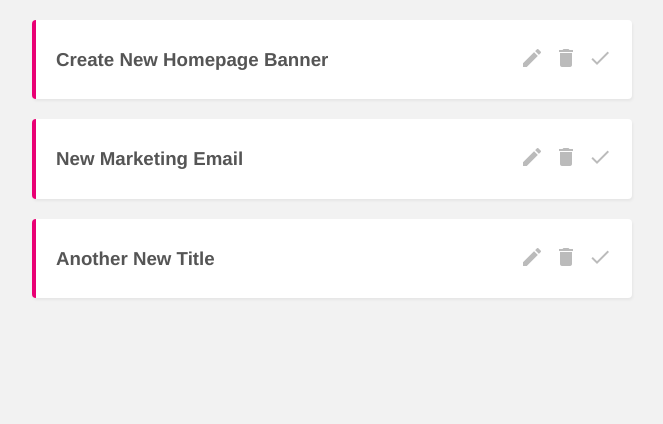
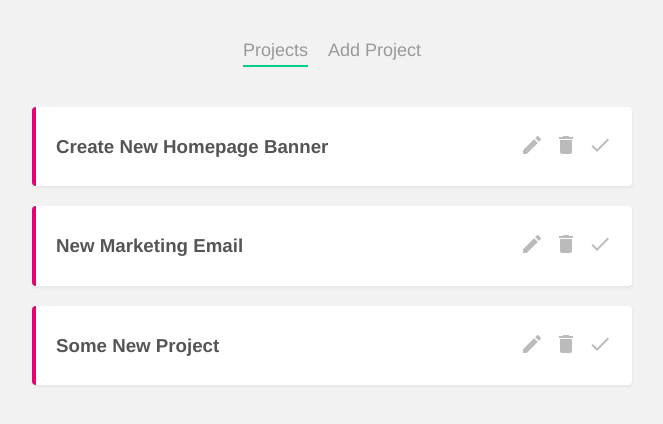
Before and after one commit to kevinmac61/project-planner, a Vue app: page /#/ in a window 1280 px wide. Shown: the top 424 px of the page, without its empty margins (308-971 px from the left). Built offline with nearby package versions, Linux system fonts and the light colour scheme; data requests are answered from the project's data file.

Commit message:
Added ability to edit existing project

```diff
--- a/data/db.json
+++ b/data/db.json
@@ -13,8 +13,8 @@
       "complete": false
     },
     {
-      "title": "Another New Title",
-      "details": "More new content",
+      "title": "Some New Project",
+      "details": "Lorem Ipsum",
       "complete": false,
       "id": 3
     }
--- a/src/App.vue
+++ b/src/App.vue
@@ -1,7 +1,17 @@
 <template>
-
+<Navbar />
   <router-view />
 </template>
+
+<script>
+import Navbar from "./components/Navbar.vue";
+
+export default {
+  components: {
+    Navbar,
+  },
+};
+</script>
 
 <style>
 body {
@@ -15,6 +25,4 @@
   margin: 0 auto;
   color: #555;
 }
-
-
 </style>
--- /dev/null
+++ b/src/components/Navbar.vue
@@ -0,0 +1,30 @@
+<template>
+  <nav class="main-nav">
+    <router-link :to="{ name: 'Home' }">Projects</router-link>
+    <router-link :to="{ name: 'AddProject' }">Add Project</router-link>
+  </nav>
+</template>
+
+<script>
+export default {};
+</script>
+
+<style>
+.main-nav {
+  text-align: center;
+  margin: 40px auto;
+}
+
+.main-nav a {
+  display: inline-block;
+  text-decoration: none;
+  margin: 0 10px;
+  color: #999;
+  font-size: 18px;
+}
+
+a.router-link-active {
+  border-bottom: 2px solid #00ce89;
+  padding-bottom: 4px;
+}
+</style>
--- a/src/components/SingleProject.vue
+++ b/src/components/SingleProject.vue
@@ -3,7 +3,9 @@
     <div class="actions">
       <h3 @click="showDetails = !showDetails">{{ project.title }}</h3>
       <div class="icons">
-        <span class="material-icons">edit</span>
+        <router-link :to="{ name: 'EditProject', params: { id: project.id }}">
+          <span class="material-icons">edit</span>
+          </router-link>
         <span @click="deleteProject" class="material-icons">delete</span>
         <span @click="toggleComplete" class="material-icons tick">done</span>
       </div>
--- a/src/router/index.js
+++ b/src/router/index.js
@@ -1,7 +1,7 @@
 import { createRouter, createWebHashHistory } from "vue-router";
 import Home from "../views/Home.vue";
 import AddProject from "../views/AddProject"
-
+import EditProject from "../views/EditProject"
 const routes = [
   {
     path: "/",
@@ -12,6 +12,12 @@
     path: "/add",
     name: "AddProject",
     component: AddProject,
+  },
+  {
+    path: "/projects/:id",
+    name: "EditProject",
+    component: EditProject,
+    props: true
   }
 ];
 
--- /dev/null
+++ b/src/views/EditProject.vue
@@ -0,0 +1,45 @@
+<template>
+  <form @submit.prevent="handleSubmit">
+    <label>Title:</label>
+    <input type="text" v-model="title" required />
+    <label>Details:</label>
+    <textarea v-model="details" required></textarea>
+    <button>Update Project</button>
+  </form>
+</template>
+
+<script>
+export default {
+  props: ["id"],
+  data() {
+    return {
+      title: "",
+      details: "",
+      uri: "http://localhost:3000/projects/" + this.id,
+    };
+  },
+  methods: {
+    handleSubmit() {
+      fetch(this.uri, {
+        method: "PATCH",
+        headers: { "Content-Type": "application/json" },
+        body: JSON.stringify({ title: this.title, details: this.details }),
+      })
+        .then(() => {
+          this.$router.push("/");
+        })
+        .catch((err) => console.log(err));
+    },
+  },
+  mounted() {
+    fetch(this.uri)
+      .then((res) => res.json())
+      .then((data) => {
+        this.title = data.title;
+        this.details = data.details;
+      });
+  },
+};
+</script>
+
+<style></style>
```
